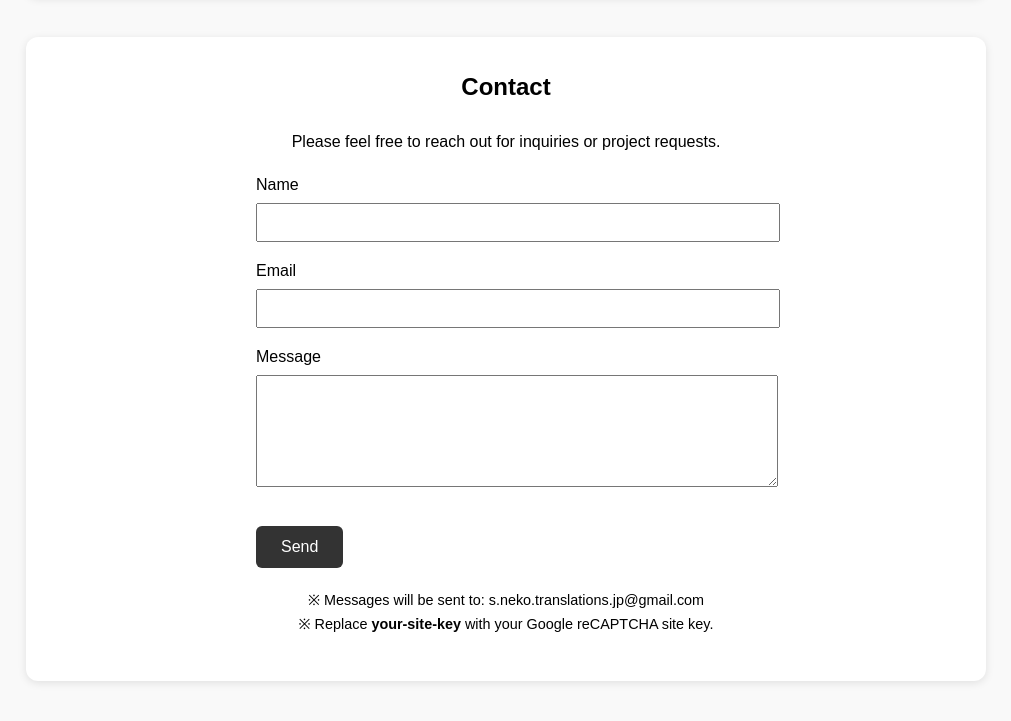
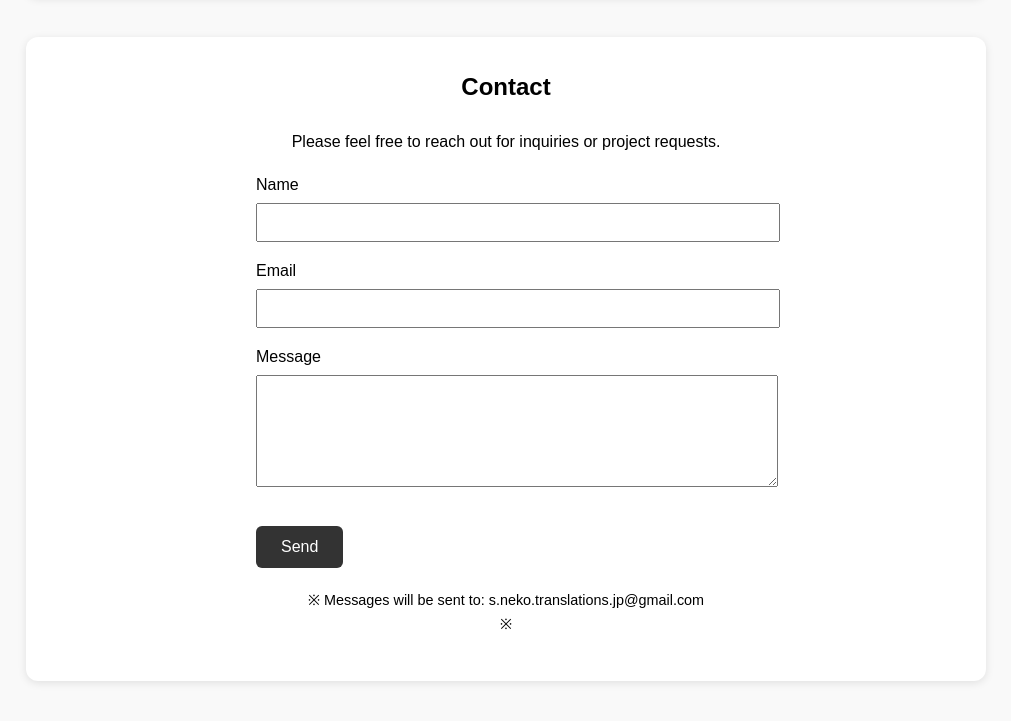
Before and after one commit to neko-translations/freelance-translation-site, a plain HTML site: page index.html in a window 1280 px wide. Shown: the part 1830-2551 px from the top of the page, without its empty margins (134-1145 px from the left). Drawn offline with Linux system fonts and the light colour scheme.

Commit message:
Update index.html

```diff
--- a/index.html
+++ b/index.html
@@ -90,7 +90,7 @@
       <button type="submit" style="padding:12px 25px; font-size:1em; cursor:pointer; background:#333; color:#fff; border:none; border-radius:6px; margin-top:15px;">Send</button>
     </form>
 
-    <p style="margin-top:20px; font-size:0.9em;">※ Messages will be sent to: s.neko.translations.jp@gmail.com<br>※ Replace <strong>your-site-key</strong> with your Google reCAPTCHA site key.</p>
+    <p style="margin-top:20px; font-size:0.9em;">※ Messages will be sent to: s.neko.translations.jp@gmail.com<br>※</p>
   </section>
 
   <script src="https://www.google.com/recaptcha/api.js" async defer></script>
```
